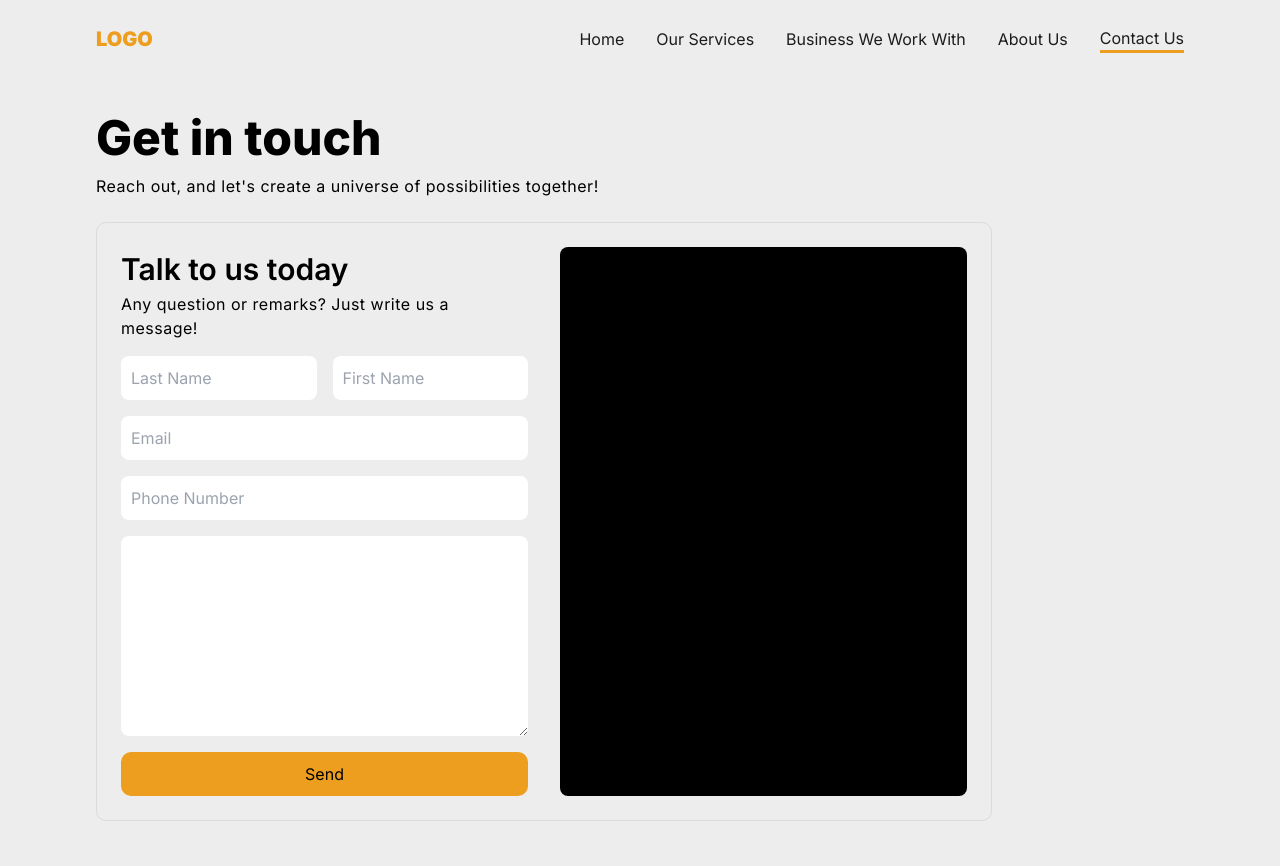
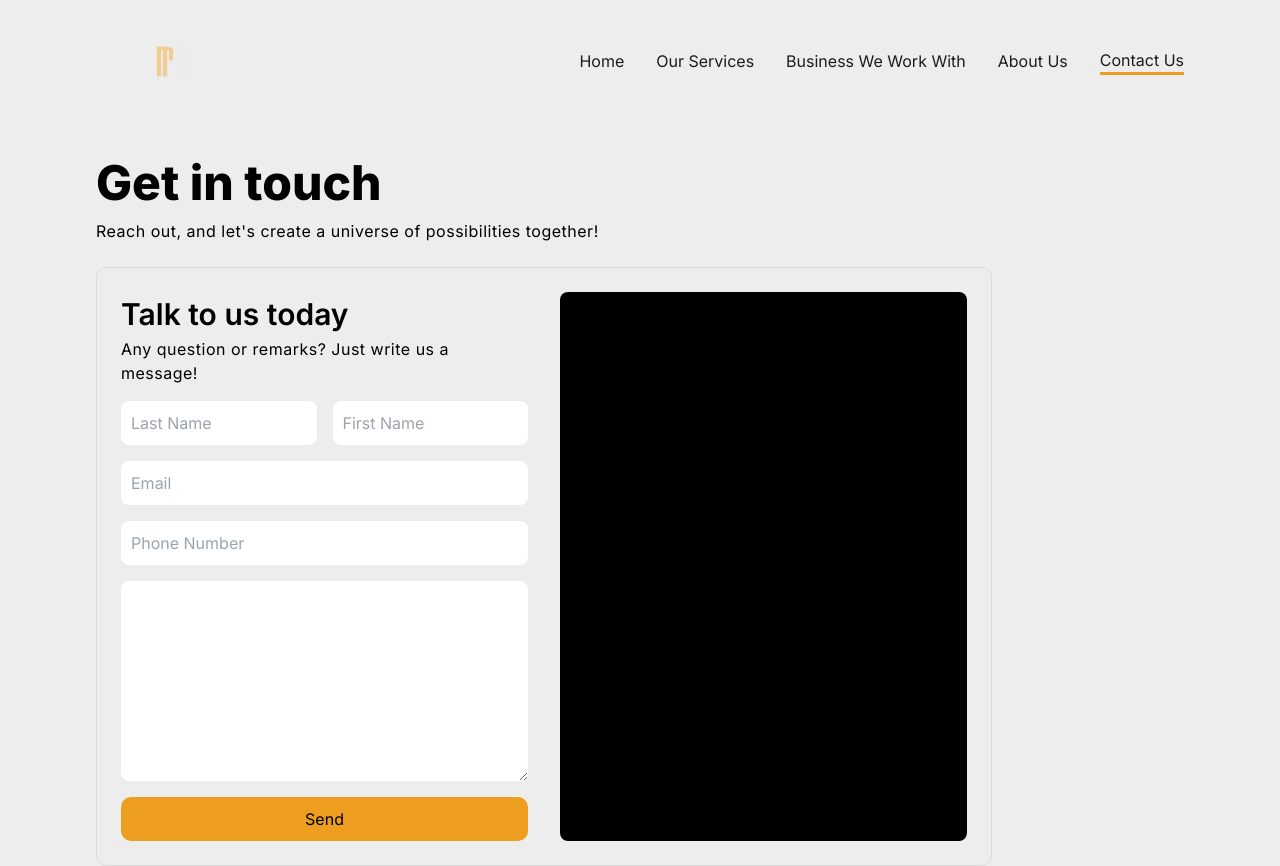
Before and after one commit to Chrisszy123/mwi, a Next.js app: page /contact in a window 1280 px wide. Before the commit the page ends 821 px from the top, so only its background shows below. Built offline with nearby package versions, Linux system fonts and the light colour scheme.

Commit message:
fix: logo

```diff
--- a/app/components/Footer.tsx
+++ b/app/components/Footer.tsx
@@ -13,7 +13,7 @@ const Footer = () => {
           backgroundPosition: 'center', // Optional: Adjust background position as needed
         }}></div>
         <div className='flex md:flex-row flex-col justify-between md:items-center items-start md:gap-0 gap-[1rem] w-[90%]'>
-            <h2 className='font-[500] text-[30px]'>LOGO</h2>
+        <Image src="/logo.png" alt='logo' width={150} height={150}/>
             <div className='flex md:flex-row flex-col justify-between md:items-center items-start gap-[2rem] text-[16px]'>
                 <Link href="#">About us</Link>
                 <Link href="#">Services</Link>
--- a/app/components/Jumbotron.tsx
+++ b/app/components/Jumbotron.tsx
@@ -18,7 +18,7 @@ function Jumbotron() {
     <div id="home" className="relative w-full h-[100vh] py-1 px-1 md:py-2 md:px-24 flex flex-col justify-center items-center">
        <div className="absolute md:h-[110vh] h-[100vh] w-[100vw]"style={{
           zIndex:"-10",
-          top: "-78px",
+          top: "-128px",
           backgroundImage: `url('/bg.png')`,
           backgroundSize: 'cover', // Optional: Adjust background size as needed
           backgroundPosition: 'center', // Optional: Adjust background position as needed
--- a/app/components/Navbar.tsx
+++ b/app/components/Navbar.tsx
@@ -14,8 +14,8 @@ const Navbar = ({color, contact, mobileColor}: any) => {
   return (
     <nav className='relative flex justify-between w-full py-4 px-6 md:py-6 md:px-24'>
         <div>
-            {/* <Image src="/images/logo.png" alt='logo' width={150} height={150}/> */}
-            <h2 className='font-[900] text-[#ED9E1F] text-[20px]'>LOGO</h2>
+            <Image src="/logo.png" alt='logo' width={150} height={150}/>
+            {/* <h2 className='font-[900] text-[#ED9E1F] text-[20px]'>LOGO</h2> */}
 
         </div>
         <button className="block lg:hidden flex-col flex gap-[.3rem]" onClick={toggleNav}>
```
Also changed, not shown: public/logo.png (added).
